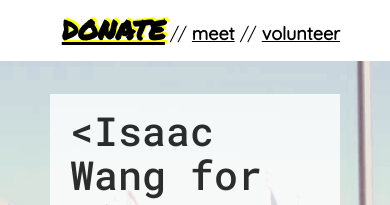
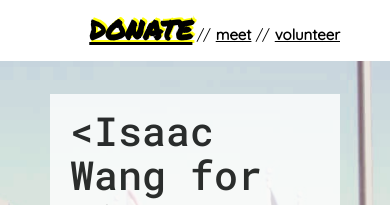
Before and after one commit to matikin9/campaign-website, a Jekyll site: the page built from index.md, in a window 390 px wide. Shown: the top 205 px of the page. Built offline with Jekyll 4.4.1, drawn with Linux system fonts in a browser that asks for light colours; nearby versions of some CDN libraries.

Commit message:
mobile: reduce nav text size

```diff
--- a/_includes/css/style.css
+++ b/_includes/css/style.css
@@ -103,4 +103,8 @@ a {
         font-size: 2em;
         text-shadow: 4px -4px #{{ site.data.template.color.accent-one }};
     }
+
+    #menu li {
+        font-size: smaller;
+    }
 }
```
